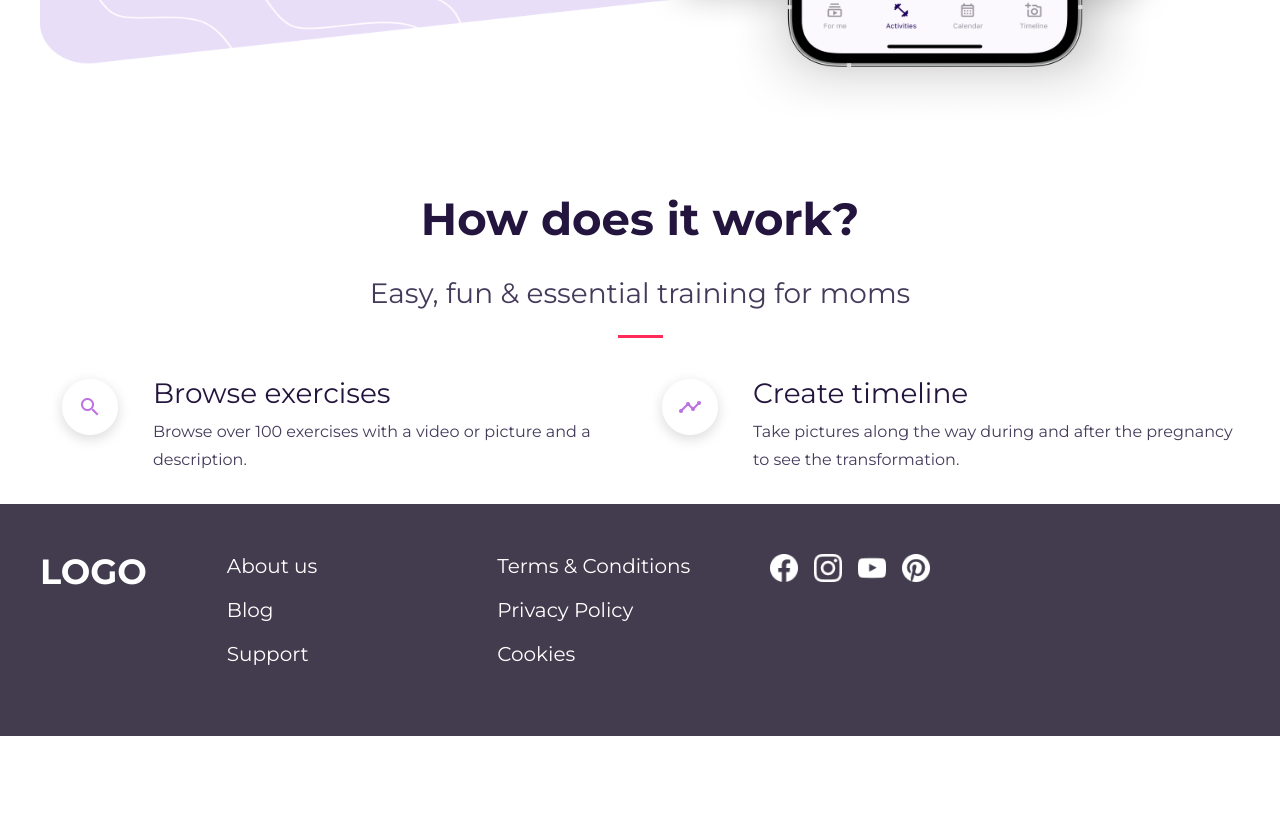
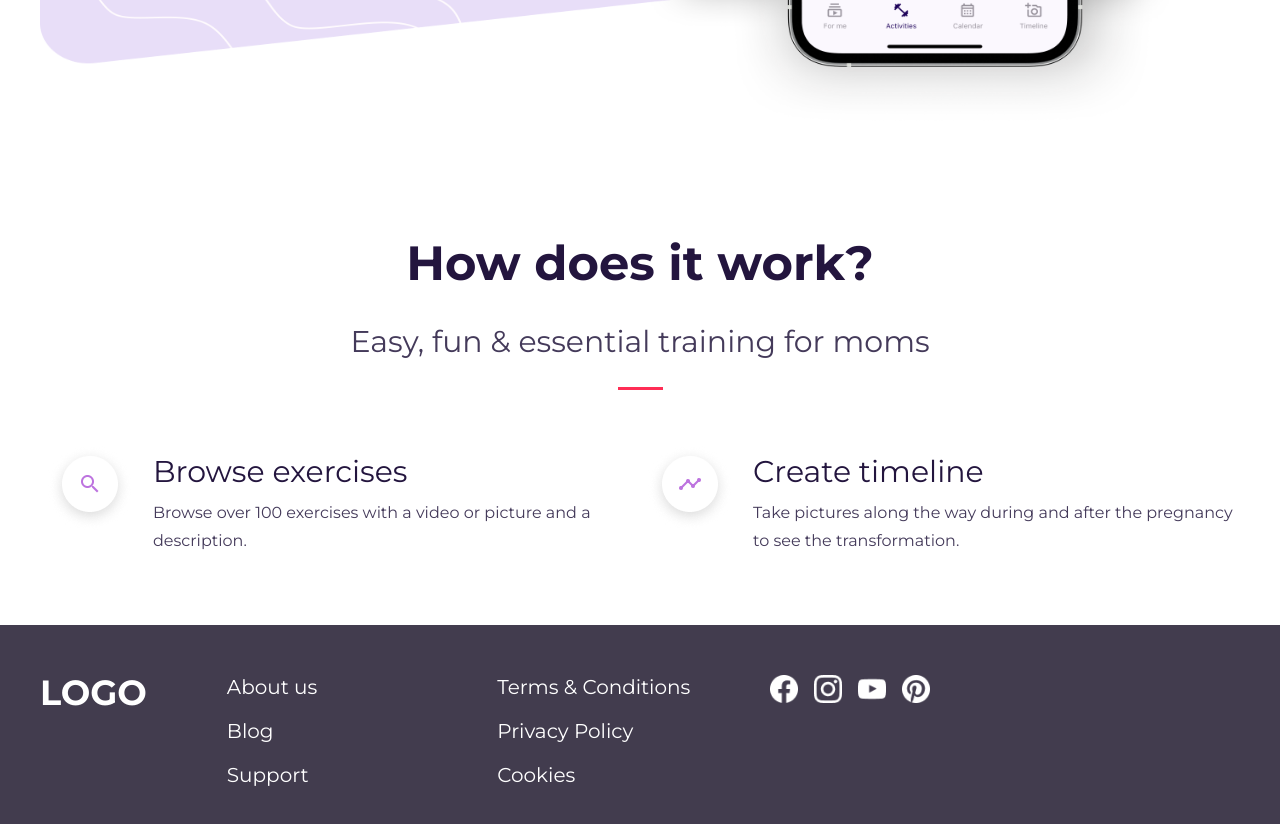
Before and after one commit to AnastasiiaBodnar/test-task, a Vue app: page / in a window 1280 px wide. Shown: the part 700-1524 px from the top of the page. Before the commit the page ends 1436 px from the top, so only its background shows below. Built offline with nearby package versions, Linux system fonts and the light colour scheme.

Commit message:
style: update padding and font sizes for how section

```diff
--- a/src/components/home/HowItWorks.vue
+++ b/src/components/home/HowItWorks.vue
@@ -41,19 +41,19 @@ const steps = [
 .how__container {
     max-width: 1200px;
     margin: 0 auto;
-    padding: 30px 0;
+    padding: 70px 0;
     text-align: center;
 }
 
 .how__title {
-    font-size: 45px;
+    font-size: 48px;
     font-weight: 700;
     line-height: 100%;
     color: var(--color-dark-text);
 }
 
 .how__subtitle {
-    font-size: 28px;
+    font-size: 30px;
     font-weight: 500;
     line-height: 100%;
     color: var(--color-light-text);
@@ -62,8 +62,8 @@ const steps = [
 .how__divider {
     width: 45px;
     height: 3px;
-    background-color: var(--color-divider, #FF2D55);
-    margin: 20px auto 30px auto;
+    background-color: var(--color-divider);
+    margin: 20px auto 55px auto;
 }
 
 .how__items {
@@ -85,7 +85,7 @@ const steps = [
 }
 
 .how__item-title {
-    font-size: 28px;
+    font-size: 30px;
     font-weight: 500;
     color: #23153E;
     line-height: 1.8;
```
